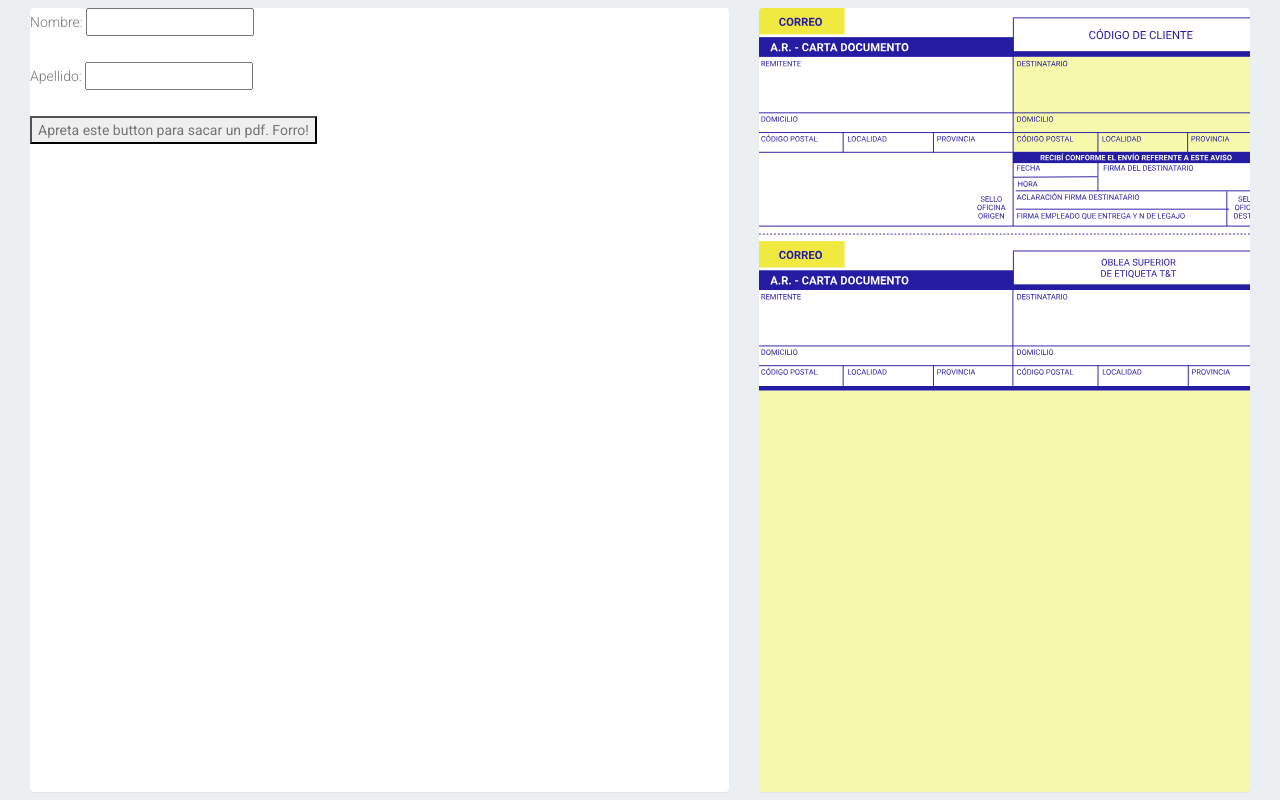
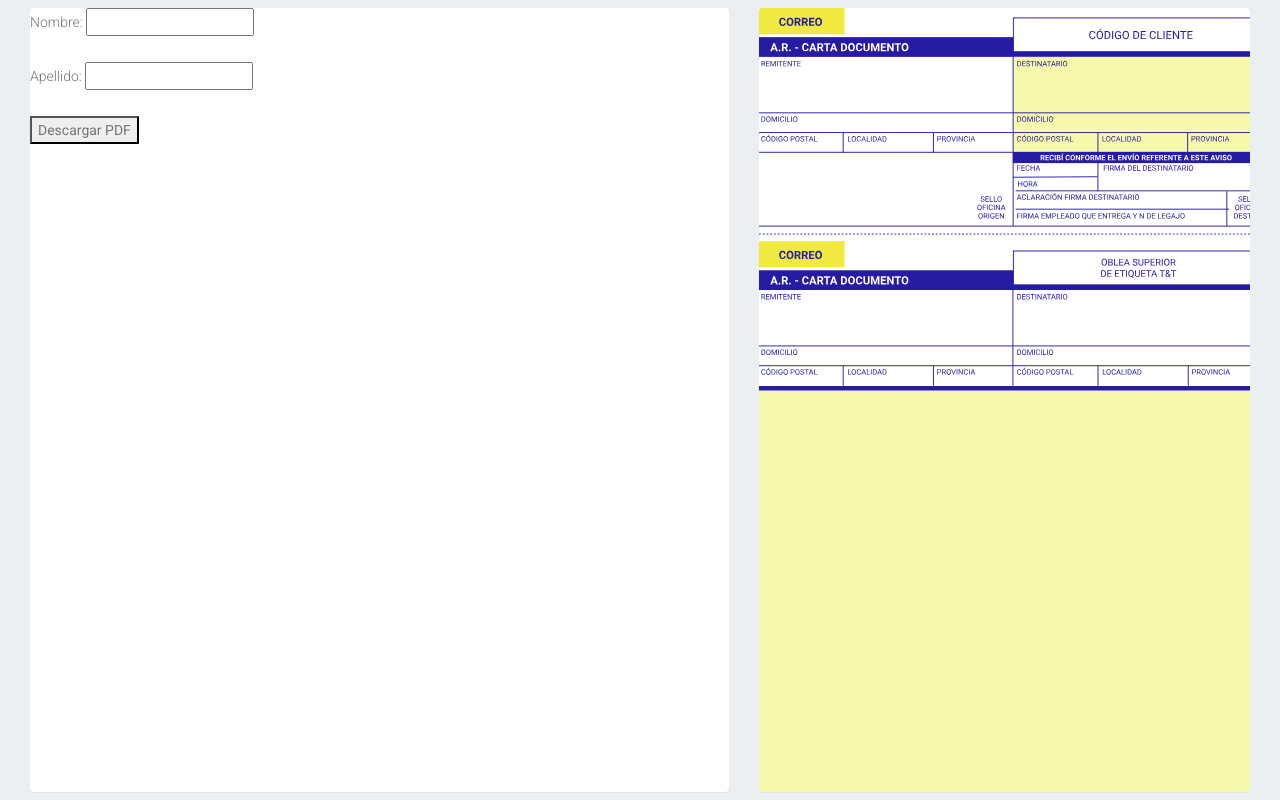
Before and after one commit to FerBene/cartaDocumento, a plain HTML site: page public/index.html in a window 1280 px wide. Drawn offline with nearby package versions, Linux system fonts and the light colour scheme; some packages are replaced by stand-ins of ours; files whose address does not match are found by name.

Commit message:
boton descarga

```diff
--- a/public/index.html
+++ b/public/index.html
@@ -35,7 +35,7 @@
 
 
 
-                <button id="downloadButton">Apreta este button para sacar un pdf. Forro!</button>
+                <button id="downloadButton">Descargar PDF</button>
 
 
 
```
